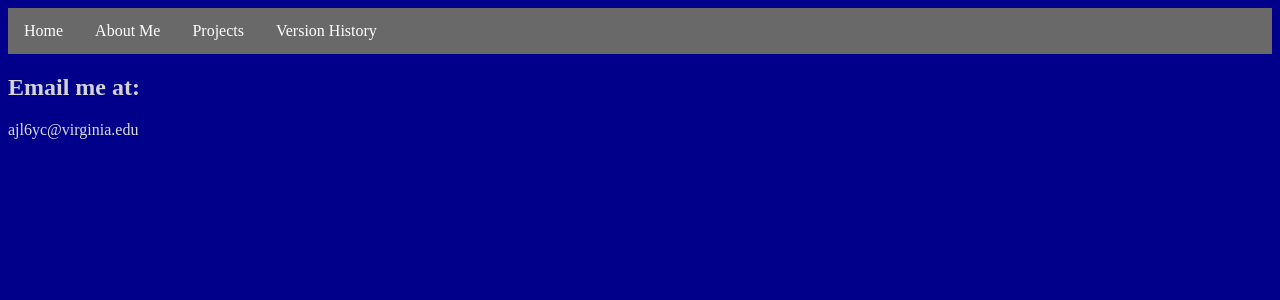
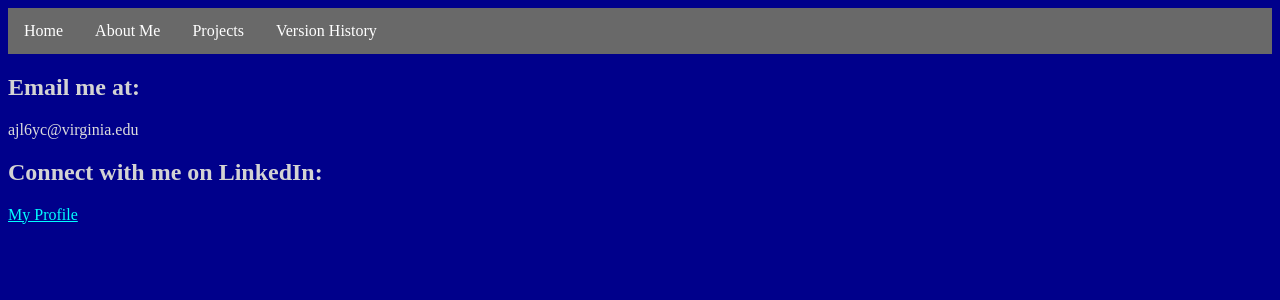
Before and after one commit to TLancaster20/mysite, a Django app: page /contact/ in a window 1280 px wide. Shown: the top 300 px of the page. Run offline with Django 3.2, Linux system fonts and the light colour scheme.

Commit message:
Add linkedin

```diff
--- a/base/templates/contact.html
+++ b/base/templates/contact.html
@@ -32,5 +32,11 @@
 	<p>
 	ajl6yc@virginia.edu
 	</p>
+	<h2>
+		Connect with me on LinkedIn:
+	</h2>
+	<p>
+		<a class="hyperlink" href="https://www.linkedin.com/in/anthony-lancaster-ba3769147/">My Profile</a>
+	</p>
 </body>
 </html>
```
